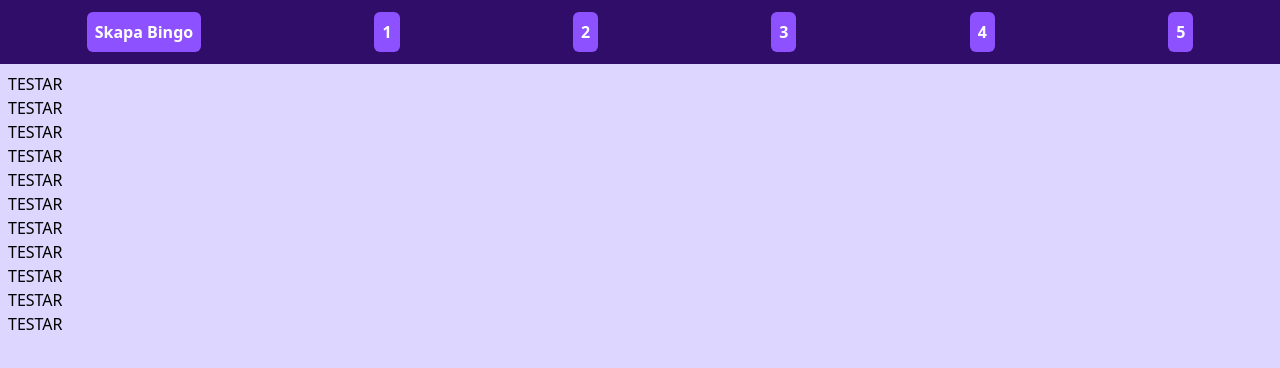
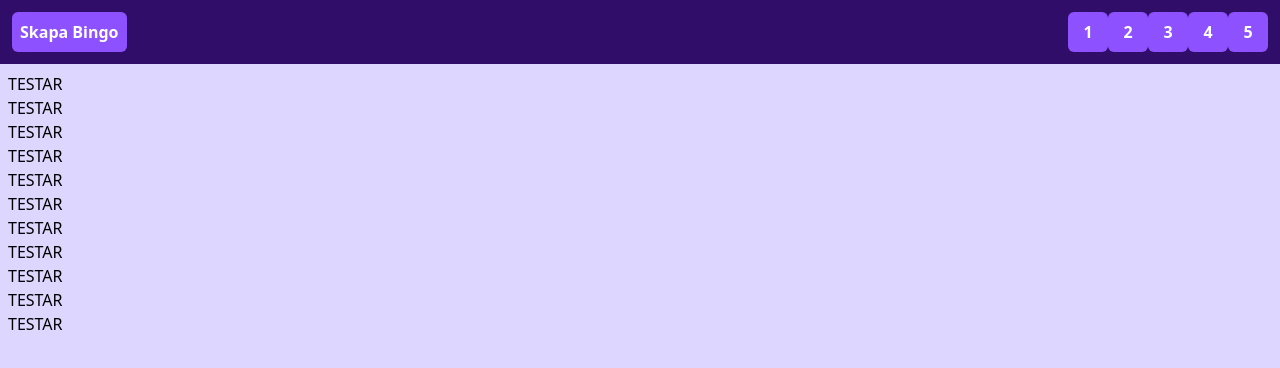
Before and after one commit to DanielRiddersporre/Blotto, a React (Vite) app in the folder Blotto_UI/: page / in a window 1280 px wide. Shown: the top 368 px of the page. Built offline with nearby package versions, Linux system fonts and the light colour scheme.

Commit message:
Button menu is done for now. Added comments that discribes the current problem and future demands.

```diff
--- a/Blotto_UI/src/App.tsx
+++ b/Blotto_UI/src/App.tsx
@@ -5,15 +5,21 @@ function App() {
   return (
     <>
       <div className='flex flex-col bg-violet-200 h-full'>
-        <div className='flex justify-around py-3 items-start bg-violet-950'>
-          <button className='text-white font-bold rounded-md bg-violet-500 p-2'>Skapa Bingo</button>
-          <button className='text-white font-bold rounded-md bg-violet-500 p-2'>1</button>
-          <button className='text-white font-bold rounded-md bg-violet-500 p-2'>2</button>
-          <button className='text-white font-bold rounded-md bg-violet-500 p-2'>3</button>
-          <button className='text-white font-bold rounded-md bg-violet-500 p-2'>4</button>
-          <button className='text-white font-bold rounded-md bg-violet-500 p-2'>5</button>
+        <div className='flex justify-between p-3 items-start bg-violet-950'>
+          <div>
+            <button className='text-white font-bold rounded-md bg-violet-500 p-2'>Skapa Bingo</button>
+          </div>
+          <div className="flex overflow-scroll">
+            {/*Make this part horizontally scrollable and buttons should be added dynamically */}
+            <button className='text-white font-bold rounded-md bg-violet-500 p-2 w-10'>1</button>
+            <button className='text-white font-bold rounded-md bg-violet-500 p-2 w-10'>2</button>
+            <button className='text-white font-bold rounded-md bg-violet-500 p-2 w-10'>3</button>
+            <button className='text-white font-bold rounded-md bg-violet-500 p-2 w-10'>4</button>
+            <button className='text-white font-bold rounded-md bg-violet-500 p-2 w-10'>5</button>
+          </div>
         </div>
         <div className='flex-1 p-2'>
+          {/*This part is for the bingo card and it should be added dynamically*/}
           <p className=''>TESTAR</p>
           <p className=''>TESTAR</p>
           <p className=''>TESTAR</p>
```
